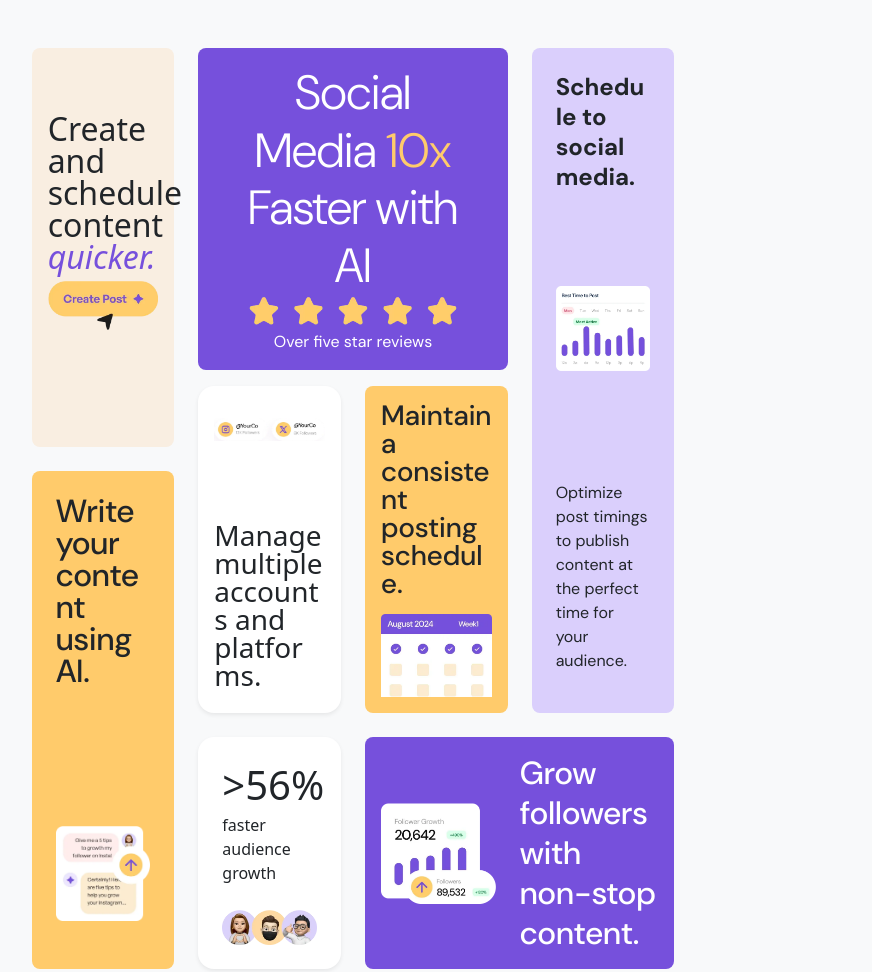
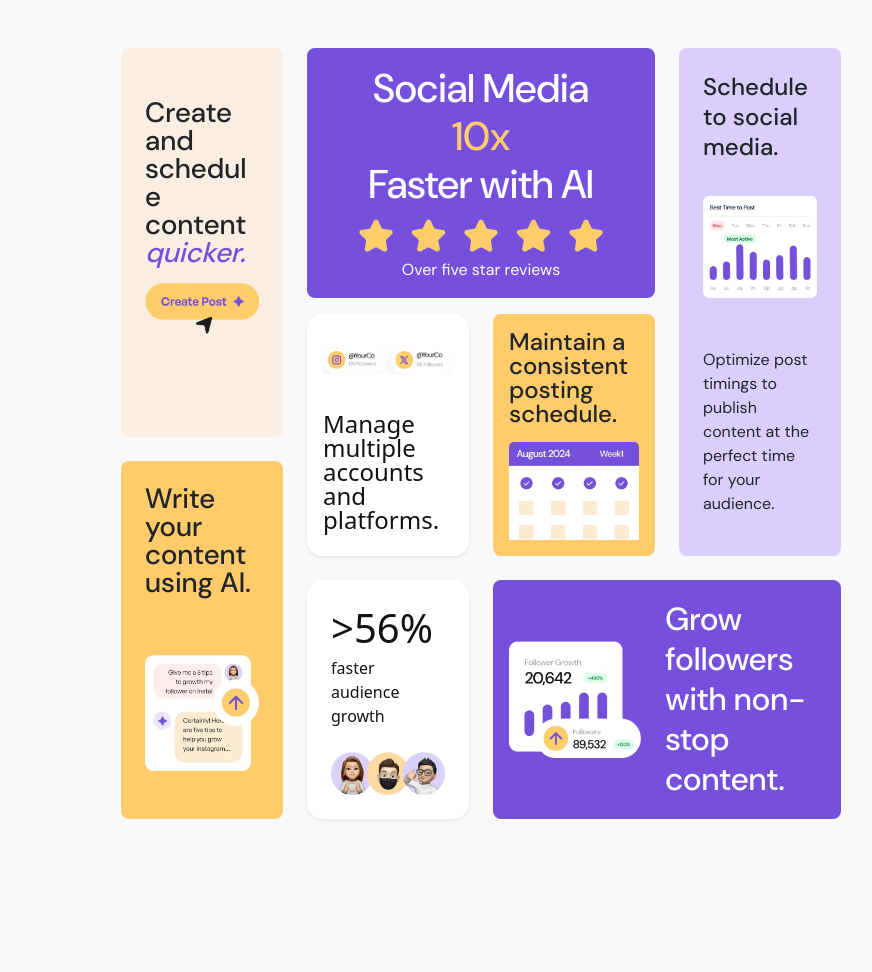
Before and after one commit to vaishalimangla/bento-grid-main-SBA3, a plain HTML site: page index.html in a window 1280 px wide. Shown: the whole page, without its empty margins (159-1031 px from the left). After the commit the page ends 867 px from the top, so only its background shows below. Drawn offline with nearby package versions, Linux system fonts and the light colour scheme.

Commit message:
updating font color and sizes

```diff
--- a/index.html
+++ b/index.html
@@ -40,10 +40,10 @@
           <!-- LEFT COLUMN (3 cols on large screens): 2 Stacked Cards -->
           <div class="col-md-3 d-flex flex-column gap-4">
             <!-- Card 1: Create and schedule -->
-            <div class="bento-card bg-bento-cream px-3 flex-fill d-flex flex-column justify-content-center">
-              <h2 class="lh-1">
-                Create and schedule content <span class="text-bento-purple fst-italic">quicker.</span>
-              </h2>
+            <div class="bg-bento-cream p-4 flex-fill d-flex flex-column justify-content-center">
+              <h3 class="lh-1 text-break mb-3">
+                Create and schedule content <span class="text-bento-purple fst-italic text-break">quicker.</span>
+              </h3>
 
               <img src="./assets/images/illustration-create-post.webp" class="mb-6"
                 alt="Illustration of a person creating a post on a laptop" />
@@ -52,8 +52,8 @@
             </div>
 
             <!-- Card 2: Write your content using AI -->
-            <div class="bento-card bg-bento-yellow rounded-4 p-4 flex-fill d-flex flex-column justify-content-between">
-              <h2 class="fw-semibold lh-1 mb-2 text-break">Write your content using AI.</h2>
+            <div class="bg-bento-yellow rounded-4 p-4 flex-fill d-flex flex-column justify-content-between">
+              <h3 class="fw-semibold lh-1 mb-1 text-break">Write your content using AI.</h3>
               <img src="./assets/images/illustration-ai-content.webp" class="mb-4"
                 alt="Illustration of a person using AI to write content" />
             </div>
@@ -66,12 +66,12 @@
               <!-- TOP-CENTER & MIDDLE AREA (8 of 9 cols) -->
               <div class="col-md-8 d-flex flex-column gap-3">
                 <!-- Hero Purple Card -->
-                <div class="bento-card bg-bento-purple text-center py-3 px-5">
-                  <span class="display-5 text-bento-white fw-semibold">
+                <div class="bg-bento-purple text-center py-3 px-5">
+                  <h1 class="text-bento-white fw-semibold">
                     Social Media
                     <span class="text-bento-yellow">10x</span><br>
                     Faster with AI
-                  </span>
+                  </h1>
 
                   <img src="./assets/images/illustration-five-stars.webp" class="img-fluid"
                     alt="Illustration of five stars" />
@@ -81,19 +81,19 @@
                 <div class="row g-4 flex-fill">
                   <!-- Sub-Card: Manage multiple accounts -->
                   <div class="col-md-6">
-                    <div class="bento-card bg-bento-white h-100 shadow-sm d-flex flex-column justify-content-between">
+                    <div class="bg-bento-white h-100 shadow-sm d-flex flex-column justify-content-between">
                       <div class="d-flex gap-2 p-3 mt-3">
                         <img src="./assets/images/illustration-multiple-platforms.webp" class="img-fluid"
                           alt="Illustration of multiple platforms" />
                       </div>
-                      <h3 class="fw-semibold lh-1 p-3 text-break">Manage multiple accounts and platforms.</h3>
+                      <h4 class="fw-semibold lh-1 p-3 text-break">Manage multiple accounts and platforms.</h4>
                     </div>
                   </div>
 
                   <!-- Sub-Card: Maintain consistent schedule -->
                   <div class="col-md-6">
-                    <div class="bento-card bg-bento-yellow d-flex flex-column justify-content-between p-3">
-                      <h3 class="fw-semibold lh-1 mb-3 text-break">Maintain a consistent posting schedule.</h3>
+                    <div class="bg-bento-yellow d-flex flex-column justify-content-between p-3">
+                      <h4 class="fw-semibold lh-1 mb-3 text-break">Maintain a consistent posting schedule.</h4>
                       <img src="./assets/images/illustration-consistent-schedule.webp" class="img-fluid"
                         alt="Illustration of a consistent schedule" />
                     </div>
@@ -103,8 +103,8 @@
 
               <!-- TOP-RIGHT TALL CARD (4 of 9 cols): Schedule to social media -->
               <div class="col-lg-4">
-                <div class="bento-card bg-bento-lilac p-4 h-100 d-flex flex-column justify-content-between">
-                  <h4 class="fw-bold lh-sm mb-3 text-break">Schedule to social media.</h4>
+                <div class="bg-bento-lilac p-4 h-100 d-flex flex-column justify-content-between">
+                  <h4 class="fw-semibold lh-sm mb-3 text-break">Schedule to social media.</h4>
                   <img src="./assets/images/illustration-schedule-posts.webp" class="img-fluid mb-3"
                     alt="Illustration of scheduling a post" />
                   <p class="fw-semibold b-0 mt-3 text-break">
@@ -115,7 +115,7 @@
 
               <!-- BOTTOM-CENTER CARD (4 of 9 cols): >56% faster audience growth -->
               <div class="col-md-4">
-                <div class="bento-card bg-bento-white h-100 shadow-sm d-flex flex-column justify-content-between p-4">
+                <div class="bg-bento-white h-100 shadow-sm d-flex flex-column justify-content-between p-4">
                   <div>
                     <h1 class="fw-semibold mb-1">&gt;56%</h1>
                     <p class="mb-4 text-break">faster audience growth</p>
@@ -129,7 +129,7 @@
 
               <!-- BOTTOM-RIGHT WIDE CARD (8 of 9 cols): Grow followers -->
               <div class="col-lg-8">
-                <div class="bento-card bg-bento-purple h-100 d-flex align-items-center gap-4 p-3">
+                <div class="bg-bento-purple h-100 d-flex align-items-center gap-4 p-3">
                   <div>
                     <img src="./assets/images/illustration-grow-followers.webp" class="img-fluid "
                       alt="Illustration of growth in followers" />
--- a/style.css
+++ b/style.css
@@ -14,7 +14,7 @@
 body {
   font-family: 'DM Sans', sans-serif;
   font-weight: 400;
-  width: 80vw
+  width: 100vw
 }
 
 .container {
@@ -33,6 +33,7 @@ body {
 .bg-bento-cream{
   background-color: var(--yellow-100);
   border-radius: .5rem;
+  font-family: 'DM Sans', sans-serif;
 
 }
 
@@ -41,6 +42,7 @@ body {
   background-color: var(--white);
   border-radius: 1rem;
   box-shadow: 0px 0px 5px rgba(0, 0, 0, 0.5);
+  color: var(--black);
 
 }
 
@@ -66,3 +68,6 @@ body {
   color: var(--yellow-500);
 
 }
+.text-bento-black{
+  color: var(--black);
+}
```
